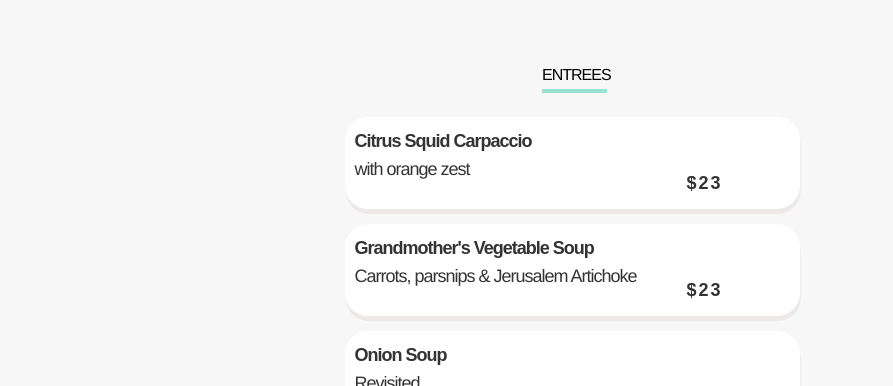
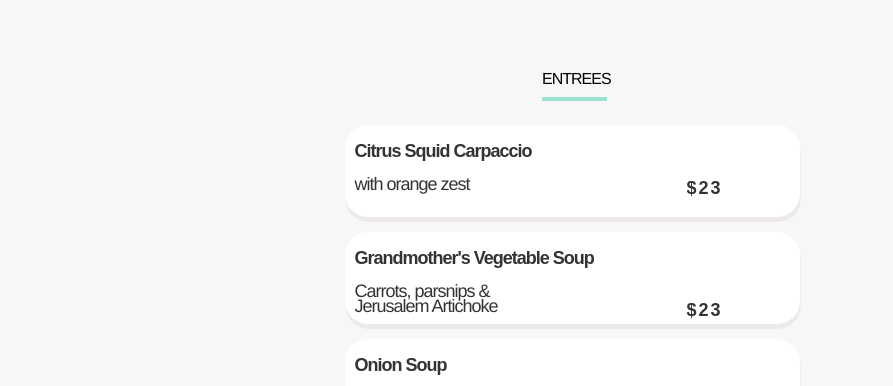
Before and after one commit to pdwalker88/project-3-sass, a website: page menu4.html in a window 1280 px wide. Shown: the part 414-800 px from the top of the page, without its empty margins (98-991 px from the left). Drawn offline with Linux system fonts and the light colour scheme.

Commit message:
last scss touch ups

```diff
--- a/menu4.html
+++ b/menu4.html
@@ -61,8 +61,8 @@
                         <div class="food">
                                 <div class="anime">
                                     <p><strong>Grandmother's Vegetable Soup</strong></p>
-                                    <p>Carrots, parsnips & Jerusalem Artichoke</p>
-                                    <div class="price"><strong>$23</strong></div>
+                                    <p>Carrots, parsnips & <br>Jerusalem Artichoke</p>
+                                    <div class="double-price"><strong>$23</strong></div>
                                 <div class="check"> <i class="fa fa-check-circle"></i></div>
 
                                 </div>
@@ -151,7 +151,7 @@
             <div id="btn-container">
                 <button type="button" id="order-btn">Order</button>
             </div>
-        </div>
+
 
 <footer>
   <img class="bottom-image" src="images/ohmyfood.png" alt="ohmyfood logo">
--- a/scss/desktop.scss
+++ b/scss/desktop.scss
@@ -134,7 +134,7 @@ p {
 	font-family: $font_family_4;
 	text-align: left;
 	letter-spacing: -1px;
-	line-height:10px;
+	// line-height: 10px;
 }
 
 small {
@@ -420,7 +420,7 @@ small {
   display: block;
   width: 445px;
   height: 90px;
-  line-height:-10px;
+  line-height: 15px;
   font-size: 18px;
   font-family: Arial;
   text-decoration: none;
@@ -489,7 +489,15 @@ small {
 .price {
 	position: relative;
 	right: 37px;
-	bottom: 20px;
+	bottom: 30px;
 	text-align: right;
 	padding-right: 40px;
 }
+
+.double-price {
+	position: relative;
+	right: 37px;
+	bottom: 30px;
+	text-align: right;
+	padding-right: 40px;
+}
--- a/scss/mobile.scss
+++ b/scss/mobile.scss
@@ -146,7 +146,7 @@ p {
 	font-family: $font_family_4;
 	text-align: left;
 	letter-spacing: -1px;
-	line-height:-10px;
+	// line-height:-10px;
 }
 
 small {
@@ -304,18 +304,19 @@ small {
 
 .restaurant-name {
 	text-align: left;
-	padding-left: 15%;
+	padding-left: 8%;
 	font-family: Shrikhand;
 }
 
 #restaurant-name {
 	text-align: left;
-	padding-left: 70px;
+	padding-left: 30px;
 	font-family: Shrikhand;
 }
 
 .menu-heart {
 	bottom: 57px;
+	left: 275px;
 }
 
 .flex-container {
@@ -416,7 +417,7 @@ small {
   background-color: white;
   padding-top: 1.5px;
   padding-left: 10px;
-  padding-bottom: 1px;
+  padding-bottom: 9px;
   border-radius: 23px;
   text-align: left;
   margin: auto;
@@ -451,7 +452,7 @@ small {
   visibility: hidden;
   padding-top: 1.5px;
 	padding-left: 10px;
-	padding-bottom: 1px;
+	padding-bottom: 9px;
 	border-radius: 0px 23px 23px 0px;
 	font-family: $font-family_5;
 }
@@ -495,3 +496,11 @@ small {
 	text-align: right;
 	padding-right: 40px;
 }
+
+.double-price {
+	position: relative;
+	right: 10%;
+	bottom: 53px;
+	text-align: right;
+	padding-right: 40px;
+}
--- a/scss/tablet.scss
+++ b/scss/tablet.scss
@@ -134,7 +134,7 @@ p {
 	font-family: $font_family_4;
 	text-align: left;
 	letter-spacing: -1px;
-	line-height:10px;
+	line-height: 17px;
 }
 
 small {
@@ -297,11 +297,12 @@ small {
 	font-family: Shrikhand;
 	text-align: center;
 	padding-top: 5px;
+	font-size: 16px;
 }
 
 .menu-heart {
 	position: relative;
-	left: 235px;
+	left: 200px;
 	bottom: 70px;
 }
 
@@ -486,8 +487,16 @@ small {
 
 .price {
 	position: relative;
-	right: 37px;
-	bottom: 20px;
+	right: 9%;
+	bottom: 30px;
 	text-align: right;
 	padding-right: 40px;
 }
+
+.double-price {
+	position: relative;
+	right: 9%;
+	bottom: 50px;
+	text-align: right;
+	padding-right: 40px;
+}
```
Also changed, not shown: index.html (+2 -4 lines), menu1.html (+2 -4 lines), menu2.html (+3 -5 lines), menu3.html (+8 -10 lines), css/desktop.css, css/mobile.css, css/tablet.css.
